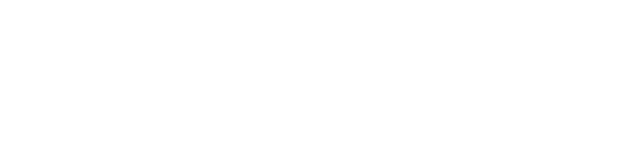
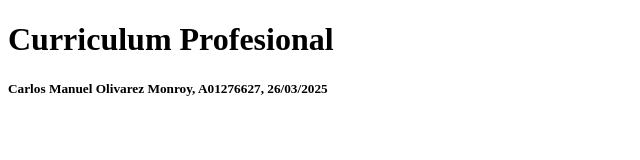
Before and after one commit to a0127Carl6627/tareaweb6627, a plain HTML site: page index.html in a window 1280 px wide. Shown: the whole page, without its empty margins (0-640 px from the left). Drawn offline with Linux system fonts and the light colour scheme.

Commit message:
Nuevos cambios

```diff
--- a/index.html
+++ b/index.html
@@ -1,9 +1,10 @@
 <!DOCTYPE html>
-<html lang="en">
+<html>
 <head>
     <meta charset="UTF-8">
     <meta name="viewport" content="width=device-width, initial-scale=1.0">
-    <title>Document</title>
+    <h1>Curriculum Profesional</h1>
+    <h5>Carlos Manuel Olivarez Monroy, A01276627, 26/03/2025</h5>
 </head>
 <body>
 
```
